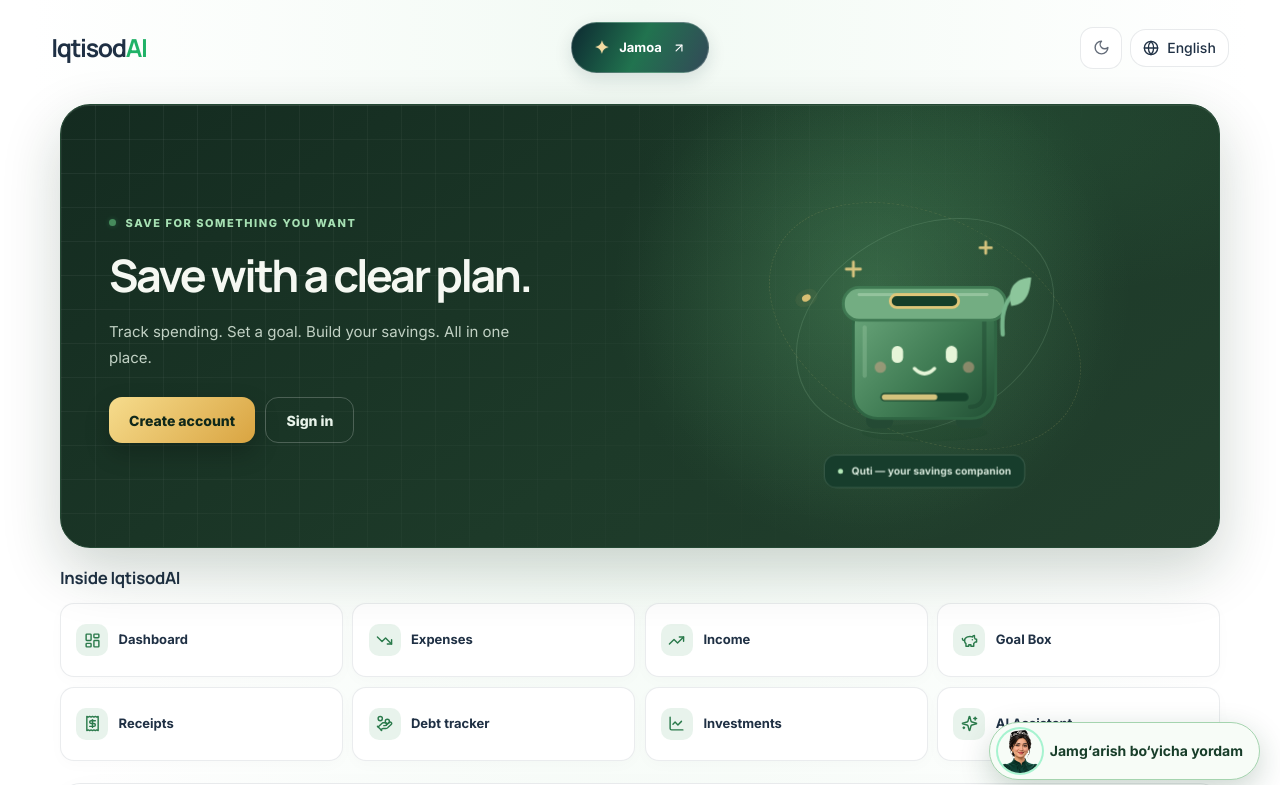
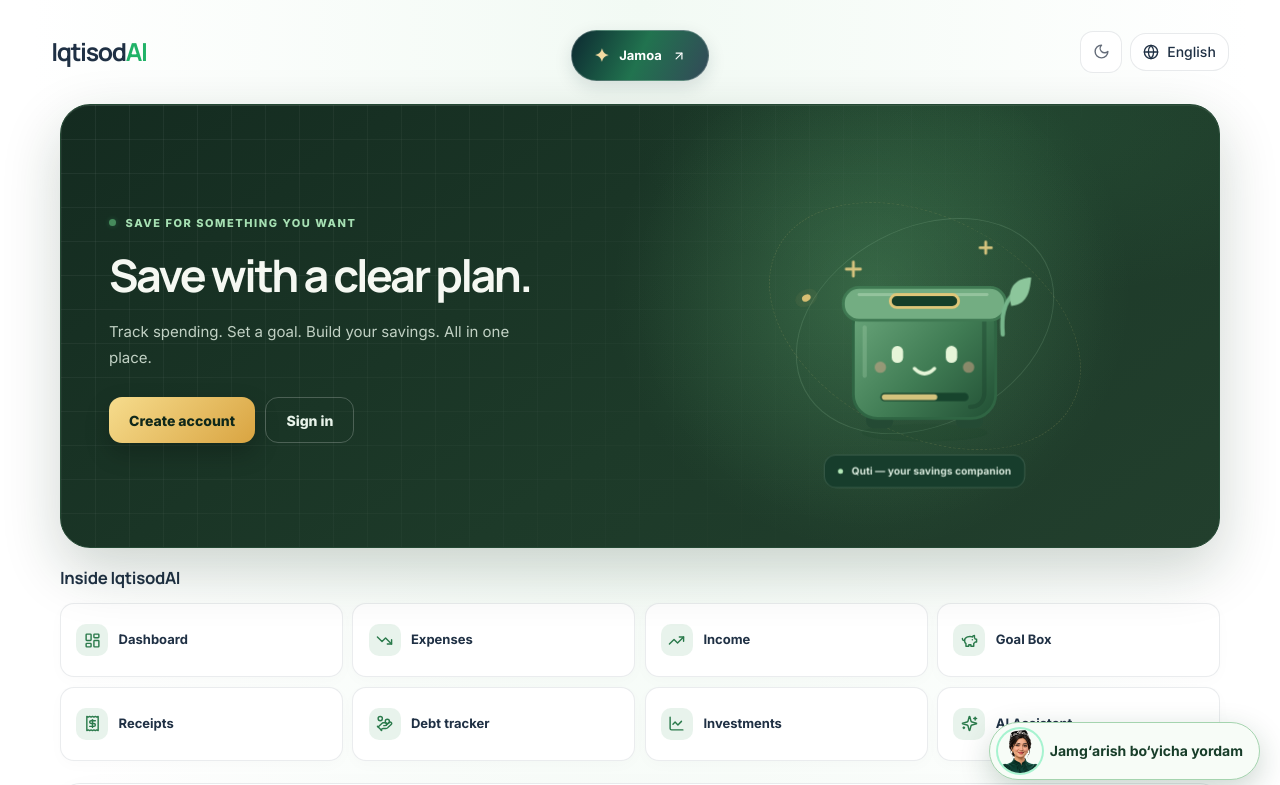
Before and after one commit to IbrohimMamatkarimov/myiqtisodai, a Next.js app in the folder frontend/: page /en/about in a window 1280 px wide. Shown: the top 785 px of the page. Built offline with nearby package versions, Linux system fonts and the light colour scheme.

Commit message:
Lower the centered Jamoa button within header spacing

```diff
--- a/frontend/src/app/globals.css
+++ b/frontend/src/app/globals.css
@@ -782,3 +782,6 @@ html.dark .finance-planner__result{background:#17302644}
 .finance-auth-header>:first-child{min-width:0}
 .creator-header-center{justify-self:center;position:relative;z-index:2}
 @media(max-width:760px){.finance-auth-header{grid-template-columns:minmax(0,1fr) auto!important;height:auto!important;min-height:64px;row-gap:8px;padding-top:10px;padding-bottom:10px}.finance-auth-header>.creator-header-center{grid-row:2;grid-column:1/-1;padding-bottom:3px}.finance-auth-header>:last-child{grid-column:2;grid-row:1}}
+
+.creator-header-center{align-self:center;transform:translateY(8px);padding-bottom:8px}
+@media(max-width:760px){.creator-header-center{transform:none;padding-top:8px!important;padding-bottom:8px!important}}
```
